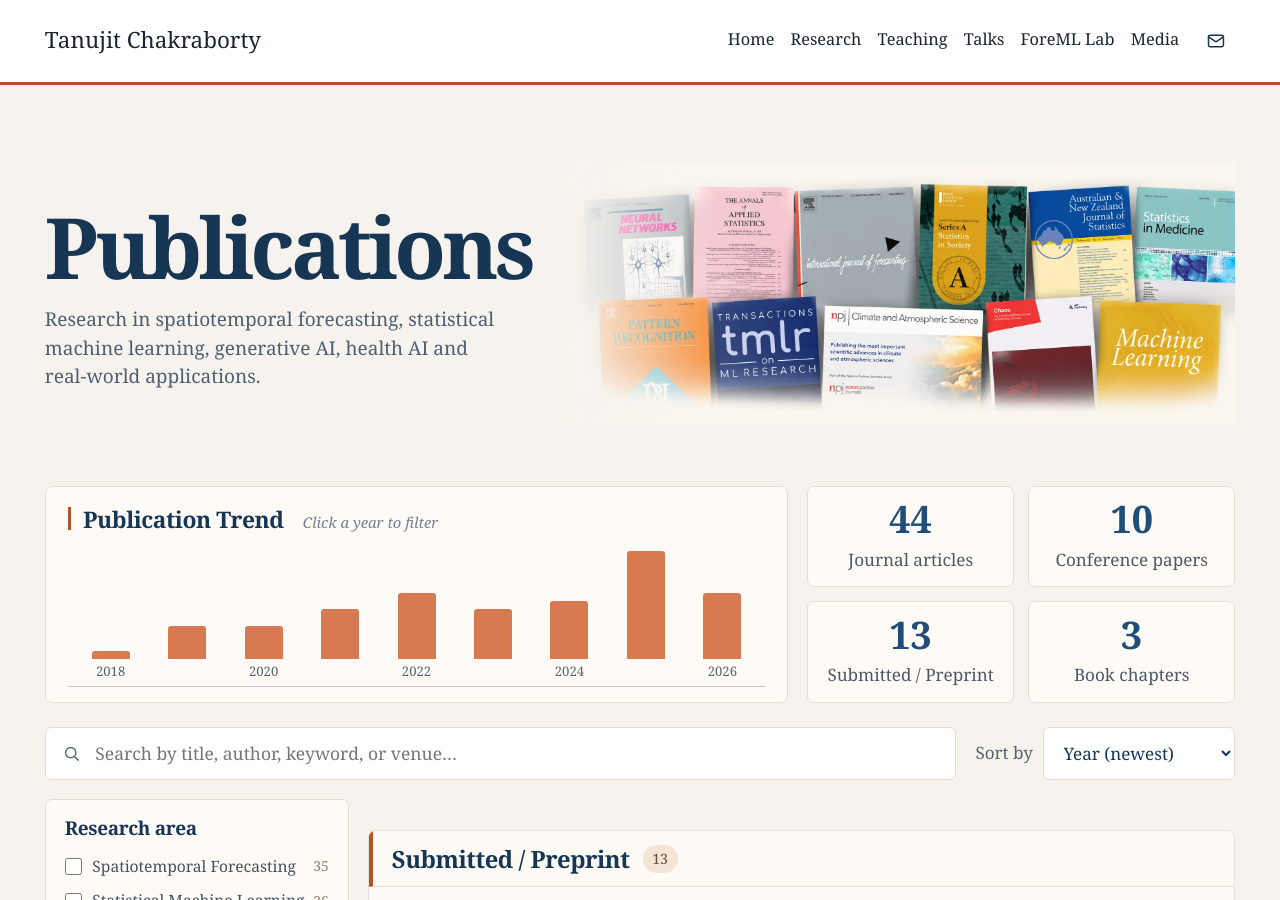
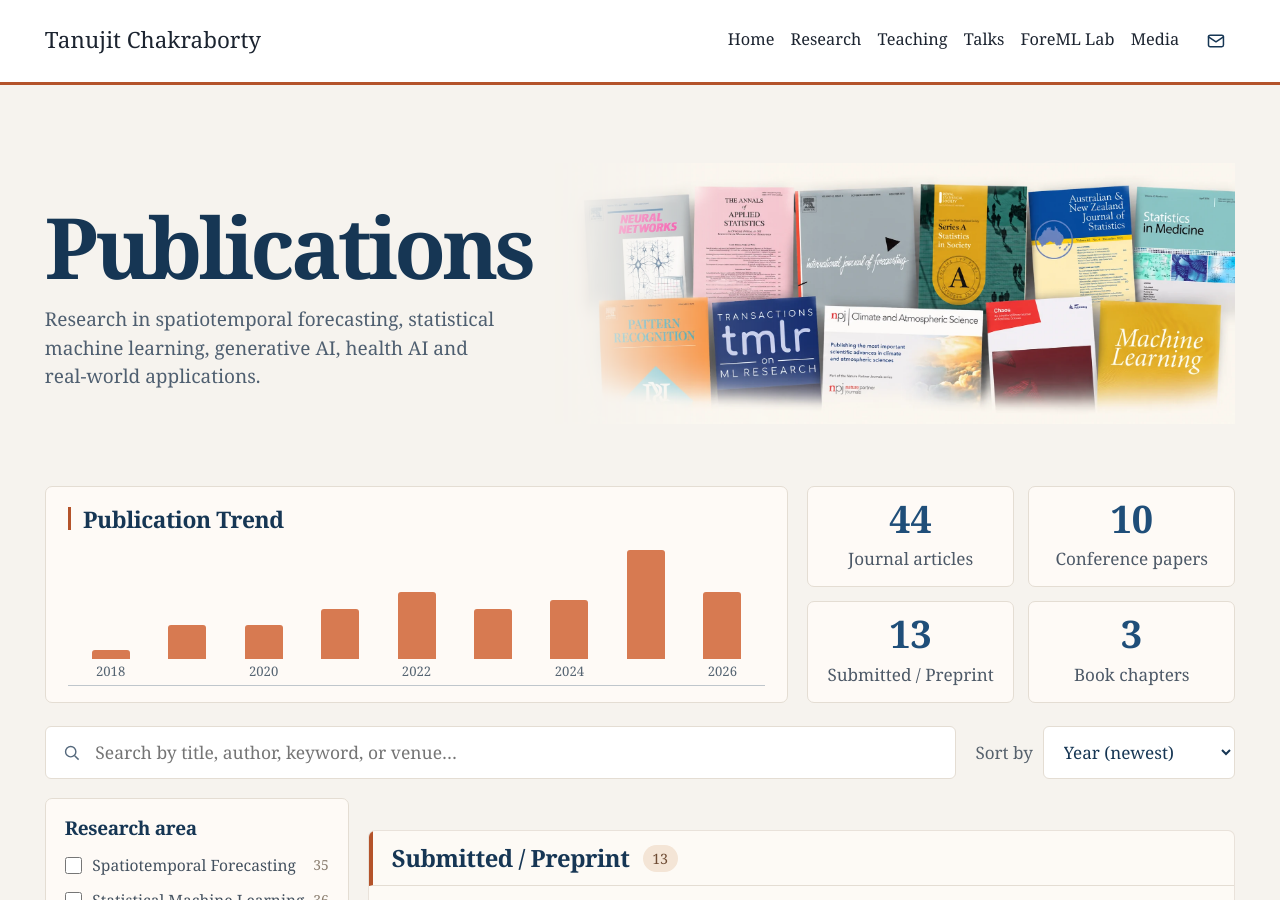
Before and after one commit to ctanujit/ctanujit.github.io, a Jekyll site: the page built from publications/index.md, in a window 1280 px wide and 900 px high. Built offline with Jekyll 4.4.1, drawn with Linux system fonts in a browser that asks for light colours; some web fonts are replaced.

Commit message:
Simplify publication history section
Removed unnecessary div elements and span for clarity.

```diff
--- a/_includes/publications-list.html
+++ b/_includes/publications-list.html
@@ -26,10 +26,7 @@
   <div class="publication-overview">
     <section class="publication-history" aria-labelledby="publication-history-title">
       <div class="publication-history-heading">
-        <div>
           <h2 id="publication-history-title">Publication Trend</h2>
-        </div>
-        <span>Click a year to filter</span>
       </div>
 
       <div
```
